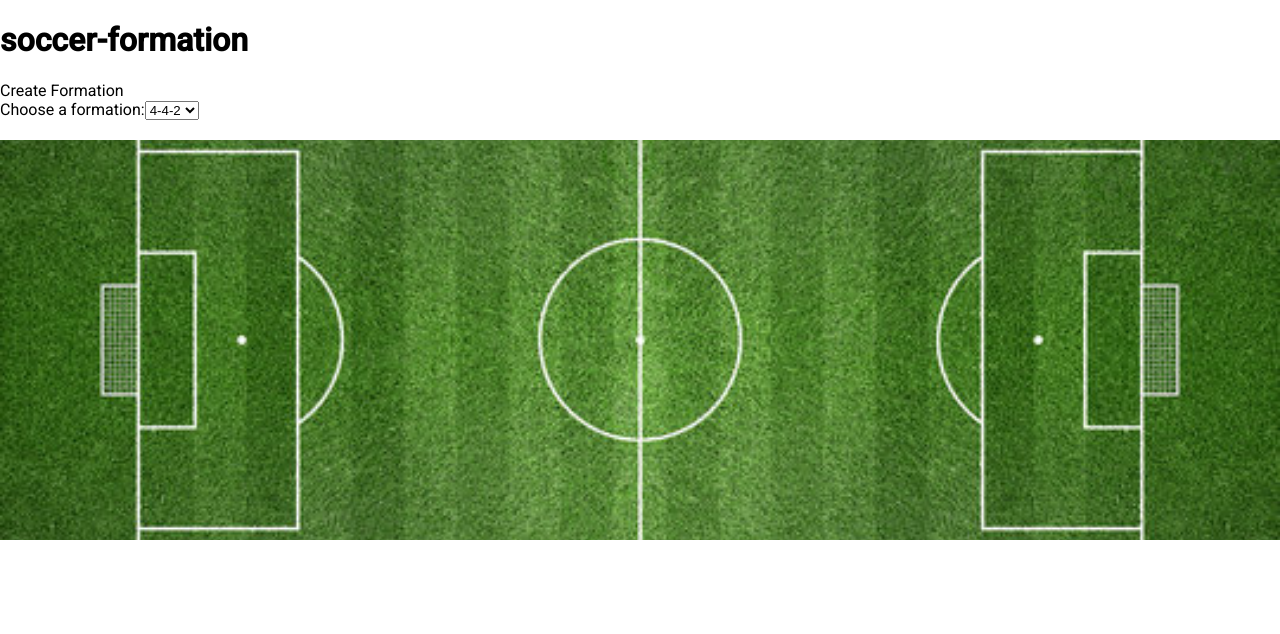
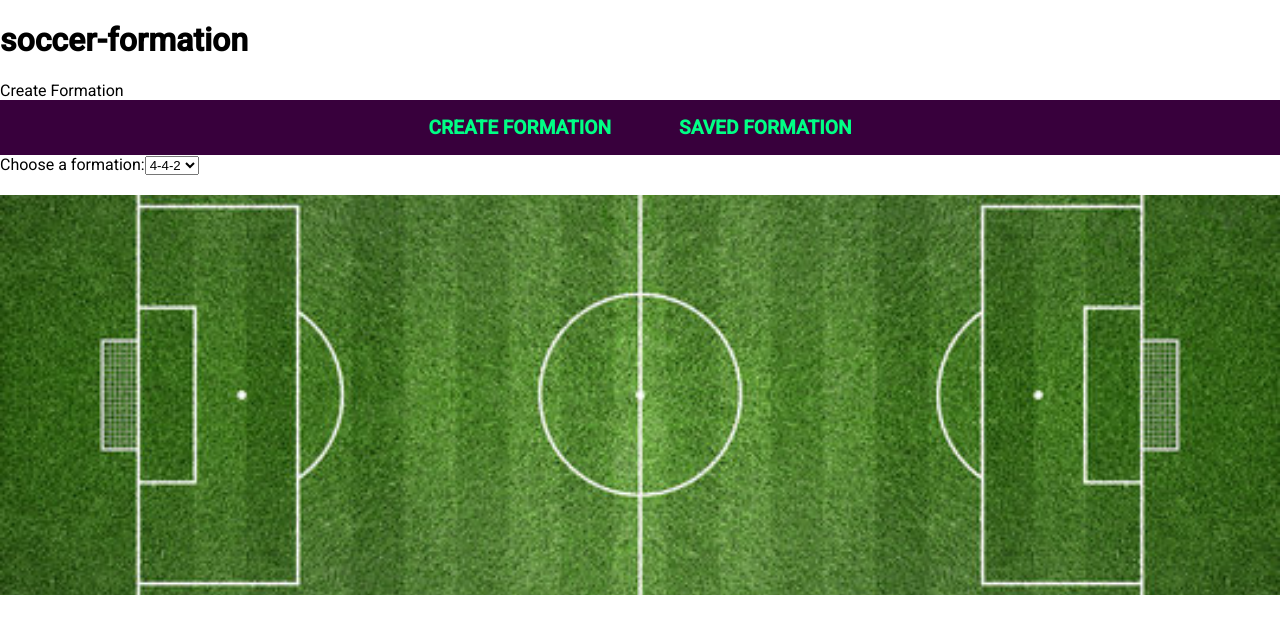
Before and after one commit to hyechanlee1/Soccer_formation_creator, an Angular app in the folder soccer-formation/: page /create-formation in a window 1280 px wide. Shown: the top 634 px of the page. Built offline with nearby package versions, Linux system fonts and the light colour scheme.

Commit message:
navbar update

```diff
--- a/soccer-formation/src/app/createformation/createformation.component.html
+++ b/soccer-formation/src/app/createformation/createformation.component.html
@@ -1,3 +1,5 @@
+<app-navbar></app-navbar>
+
 <div class="controls">
     <label for="formation-select">Choose a formation:</label>
     <select id="formation-select" (change)="onFormationChange($event)">
--- a/soccer-formation/src/app/createformation/createformation.component.ts
+++ b/soccer-formation/src/app/createformation/createformation.component.ts
@@ -1,11 +1,13 @@
 import { Component } from '@angular/core';
 import { FormsModule } from '@angular/forms';
 import { CommonModule } from '@angular/common';
+import { RouterModule } from '@angular/router';
+import { NavbarComponent } from '../navbar/navbar.component';
 
 @Component({
   selector: 'app-create-formation',
   standalone: true,
-  imports: [FormsModule, CommonModule],
+  imports: [FormsModule, CommonModule, RouterModule, NavbarComponent],
   templateUrl: './createformation.component.html',
   styleUrl: './createformation.component.css'
 })
--- /dev/null
+++ b/soccer-formation/src/app/navbar/navbar.component.css
@@ -0,0 +1,36 @@
+.navbar {
+  background-color: #38003C;
+  padding: 1rem 2rem;
+  display: flex;
+  justify-content: center;
+  align-items: center;
+}
+
+.nav-links {
+  list-style: none;
+  display: flex;
+  gap: 2rem;
+  margin: 0;
+  padding: 0;
+}
+
+.nav-links li {
+  display: inline;
+}
+
+.nav-links a {
+  text-decoration: none;
+  color: #00FF85;
+  font-size: 1.2rem;
+  font-weight: bold;
+  text-transform: uppercase;
+  padding: 0.5rem 1rem;
+  border: 2px solid transparent;
+  border-radius: 4px;
+  transition: all 0.3s ease-in-out;
+}
+
+.nav-links a:hover {
+  color: #04F5FF;
+
+}
--- /dev/null
+++ b/soccer-formation/src/app/navbar/navbar.component.html
@@ -0,0 +1,8 @@
+<link>
+<nav class="navbar">
+  <ul class="nav-links">
+    <li><a routerLink="/create-formation" routerLinkActive="active">Create Formation</a></li>
+    <li><a routerLink="/saved-formation" routerLinkActive="active">Saved Formation</a></li>
+
+  </ul>
+</nav>
```
Also changed, not shown: soccer-formation/src/app/navbar/navbar.component.ts (added, +13 -0 lines), soccer-formation/src/app/saved-formation/saved-formation.component.html (added, +15 -0 lines), soccer-formation/src/app/saved-formation/saved-formation.component.ts (added, +22 -0 lines), soccer-formation/src/app/saved-formation/saved-formation.component.css (added), 2 other files (tests, documents, lock files or other folders).
